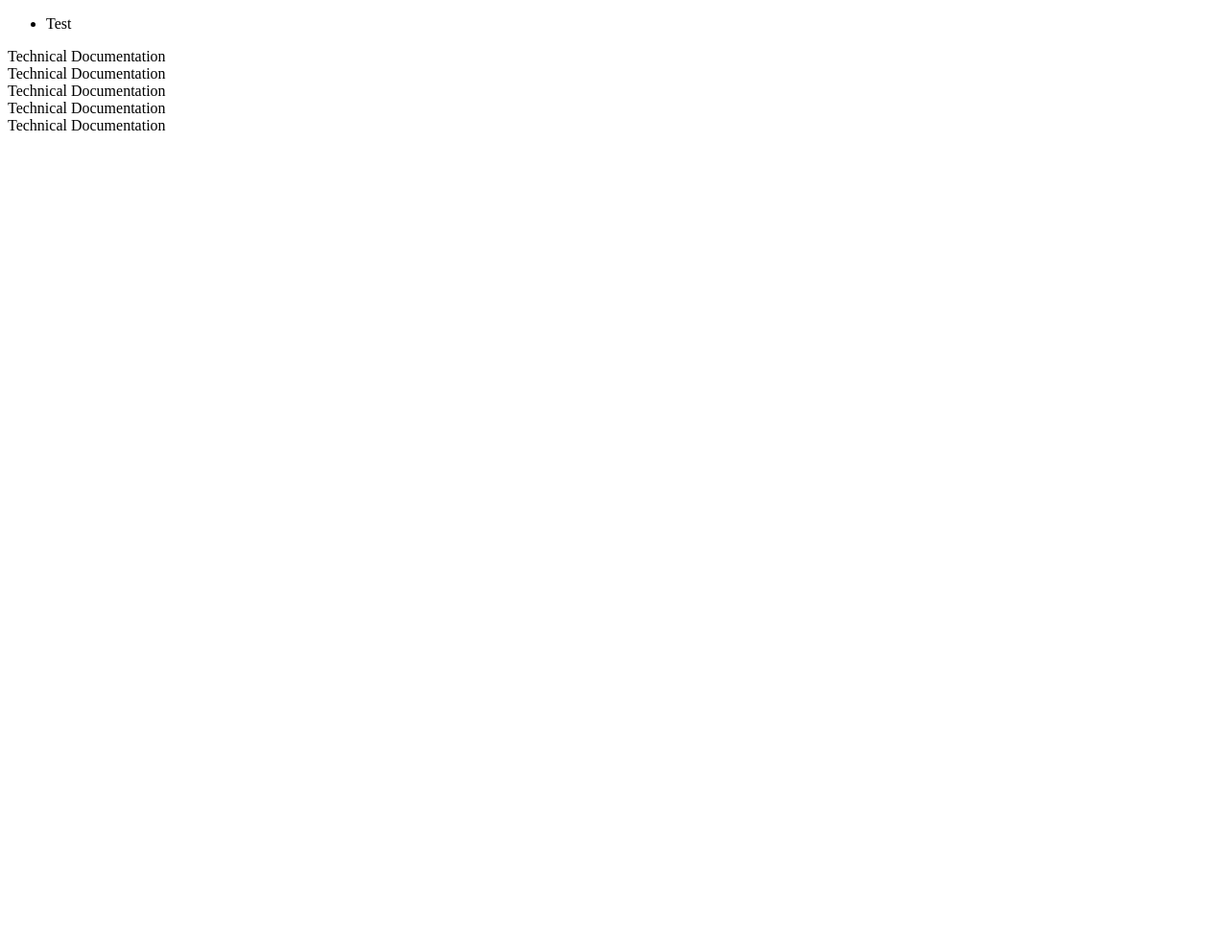
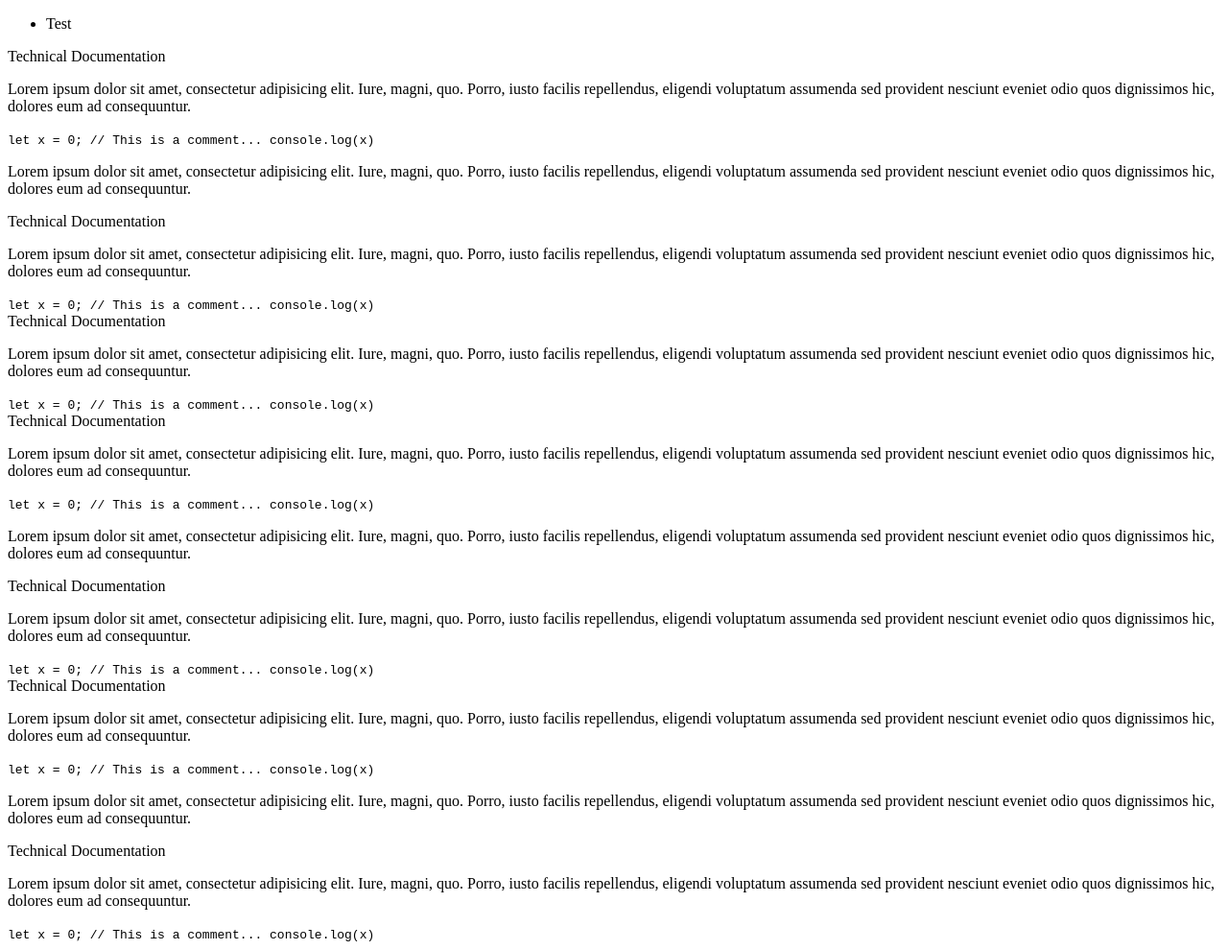
Before and after one commit to abredi/technicalDoc, a plain HTML site: page index.html in a window 1280 px wide. Shown: the whole page at 96% size. Before the commit the page ends 800 px from the top, so only its background shows below. Drawn offline with Linux system fonts and the light colour scheme.

Commit message:
Add paragraph and code elements.

```diff
--- a/index.html
+++ b/index.html
@@ -13,31 +13,98 @@
         </nav>
         <main id="main-doc">
             <section class="main-section" id="Technical_Documentation">
-              <header>
-                Technical Documentation
-              </header>
+                <header>Technical Documentation</header>
+                <p>
+                    Lorem ipsum dolor sit amet, consectetur adipisicing elit. Iure, magni, quo. Porro, iusto facilis repellendus, eligendi voluptatum assumenda sed provident nesciunt eveniet odio quos dignissimos hic, dolores eum ad consequuntur.
+                </p>
+                <code>
+                      let x =  0;
+                      // This is a comment...
+
+                      console.log(x)
+                  </code>
+                <p>
+                    Lorem ipsum dolor sit amet, consectetur adipisicing elit. Iure, magni, quo. Porro, iusto facilis repellendus, eligendi voluptatum assumenda sed provident nesciunt eveniet odio quos dignissimos hic, dolores eum ad consequuntur.
+                </p>
             </section>
             <section class="main-section" id="Technical_Documentation">
-              <header>
-                Technical Documentation
-              </header>
+                <header>Technical Documentation</header>
+                <p>
+                    Lorem ipsum dolor sit amet, consectetur adipisicing elit. Iure, magni, quo. Porro, iusto facilis repellendus, eligendi voluptatum assumenda sed provident nesciunt eveniet odio quos dignissimos hic, dolores eum ad consequuntur.
+                </p>
+                <code>
+                      let x =  0;
+                      // This is a comment...
+
+                      console.log(x)
+                  </code>
             </section>
             <section class="main-section" id="Technical_Documentation">
-              <header>
-                Technical Documentation
-              </header>
+                <header>Technical Documentation</header>
+                <p>
+                    Lorem ipsum dolor sit amet, consectetur adipisicing elit. Iure, magni, quo. Porro, iusto facilis repellendus, eligendi voluptatum assumenda sed provident nesciunt eveniet odio quos dignissimos hic, dolores eum ad consequuntur.
+                </p>
+                <code>
+                      let x =  0;
+                      // This is a comment...
+
+                      console.log(x)
+                  </code>
             </section>
             <section class="main-section" id="Technical_Documentation">
-              <header>
-                Technical Documentation
-              </header>
+                <header>Technical Documentation</header>
+                <p>
+                    Lorem ipsum dolor sit amet, consectetur adipisicing elit. Iure, magni, quo. Porro, iusto facilis repellendus, eligendi voluptatum assumenda sed provident nesciunt eveniet odio quos dignissimos hic, dolores eum ad consequuntur.
+                </p>
+                <code>
+                      let x =  0;
+                      // This is a comment...
+
+                      console.log(x)
+                  </code>
+                <p>
+                    Lorem ipsum dolor sit amet, consectetur adipisicing elit. Iure, magni, quo. Porro, iusto facilis repellendus, eligendi voluptatum assumenda sed provident nesciunt eveniet odio quos dignissimos hic, dolores eum ad consequuntur.
+                </p>
             </section>
             <section class="main-section" id="Technical_Documentation">
-              <header>
-                Technical Documentation
-              </header>
+                <header>Technical Documentation</header>
+                <p>
+                    Lorem ipsum dolor sit amet, consectetur adipisicing elit. Iure, magni, quo. Porro, iusto facilis repellendus, eligendi voluptatum assumenda sed provident nesciunt eveniet odio quos dignissimos hic, dolores eum ad consequuntur.
+                </p>
+                <code>
+                      let x =  0;
+                      // This is a comment...
+
+                      console.log(x)
+                  </code>
             </section>
+            <section class="main-section" id="Technical_Documentation">
+                <header>Technical Documentation</header>
+                <p>
+                    Lorem ipsum dolor sit amet, consectetur adipisicing elit. Iure, magni, quo. Porro, iusto facilis repellendus, eligendi voluptatum assumenda sed provident nesciunt eveniet odio quos dignissimos hic, dolores eum ad consequuntur.
+                </p>
+                <code>
+                      let x =  0;
+                      // This is a comment...
 
+                      console.log(x)
+                  </code>
+                <p>
+                    Lorem ipsum dolor sit amet, consectetur adipisicing elit. Iure, magni, quo. Porro, iusto facilis repellendus, eligendi voluptatum assumenda sed provident nesciunt eveniet odio quos dignissimos hic, dolores eum ad consequuntur.
+                </p>
+            </section>
+            <section class="main-section" id="Technical_Documentation">
+                <header>Technical Documentation</header>
+                <p>
+                    Lorem ipsum dolor sit amet, consectetur adipisicing elit. Iure, magni, quo. Porro, iusto facilis repellendus, eligendi voluptatum assumenda sed provident nesciunt eveniet odio quos dignissimos hic, dolores eum ad consequuntur.
+                </p>
+                <code>
+                      let x =  0;
+                      // This is a comment...
+
+                      console.log(x)
+                  </code>
+            </section>
         </main>
         <script src="https://cdn.freecodecamp.org/testable-projects-fcc/v1/bundle.js"></script>
         <script src="js/index.js"></script>
```
